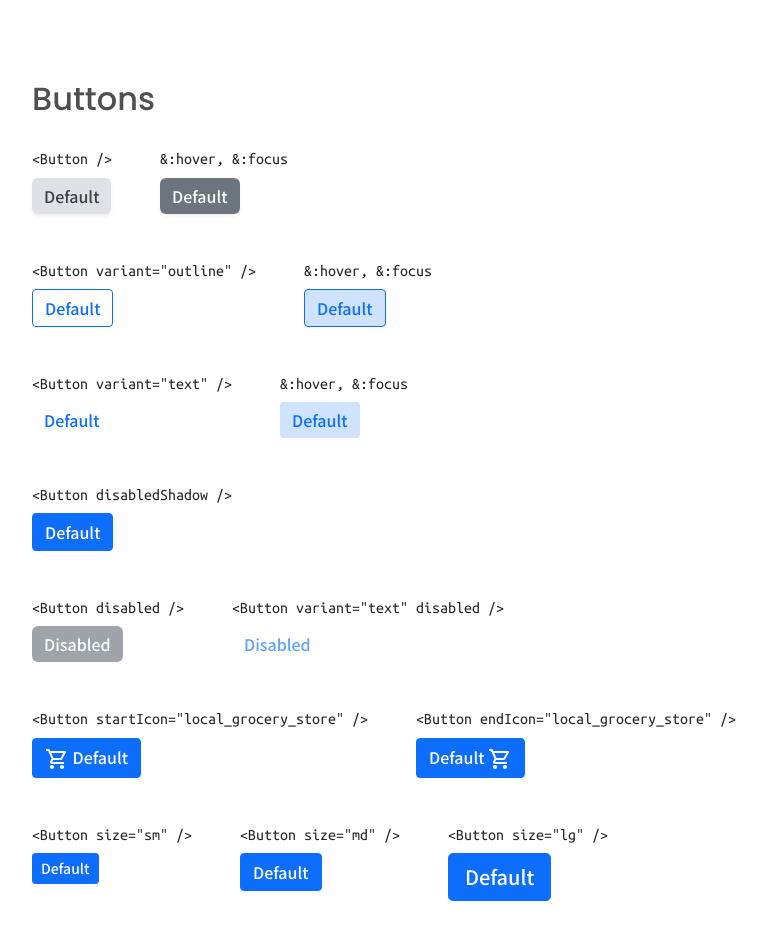
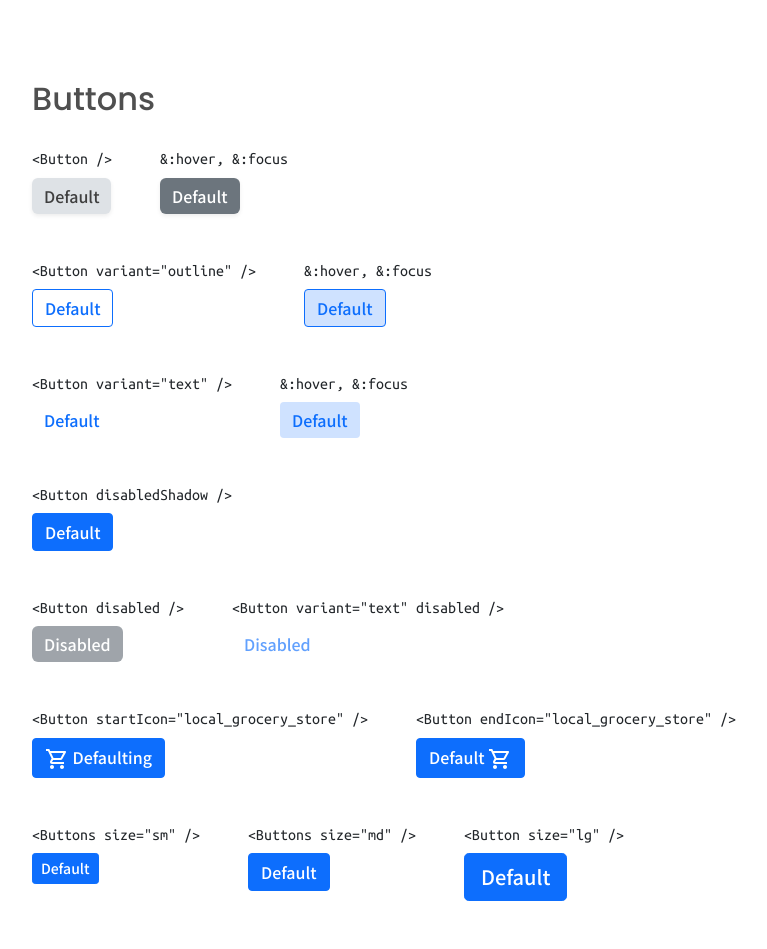
Before and after one commit to hitesh-coder/buttons, a Vue app: page / in a window 1280 px wide. Shown: the top 949 px of the page, without its empty margins (224-991 px from the left). Built offline with nearby package versions, Linux system fonts and the light colour scheme.

Commit message:
tester commit

```diff
--- a/src/components/grocery.vue
+++ b/src/components/grocery.vue
@@ -17,7 +17,7 @@
                         d="M7 18c-1.1 0-1.99.9-1.99 2S5.9 22 7 22s2-.9 2-2-.9-2-2-2zm10 0c-1.1 0-1.99.9-1.99 2s.89 2 1.99 2 2-.9 2-2-.9-2-2-2zm-1.45-5c.75 0 1.41-.41 1.75-1.03l3.58-6.49c.37-.66-.11-1.48-.87-1.48H5.21l-.94-2H1v2h2l3.6 7.59-1.35 2.44C4.52 15.37 5.48 17 7 17h12v-2H7l1.1-2h7.45zM6.16 6h12.15l-2.76 5H8.53L6.16 6z"
                     />
                 </svg>
-                Default
+                Defaulting
             </div>
         </div>
         <div>
--- a/src/components/sizes.vue
+++ b/src/components/sizes.vue
@@ -1,11 +1,11 @@
 <template>
   <div class="d-flex flex-row justify-content-space-start">
     <div class="me-5">
-      <div class="h6">&lt;Button size="sm" /&gt;</div>
+      <div class="h6">&lt;Buttons size="sm" /&gt;</div>
       <div class="btn btn-primary btn-sm">Default</div>
     </div>
     <div class="me-5">
-      <div class="h6">&lt;Button size="md" /&gt;</div>
+      <div class="h6">&lt;Buttons size="md" /&gt;</div>
       <div class="btn btn-primary btn-md">Default</div>
     </div>
     <div>
```
